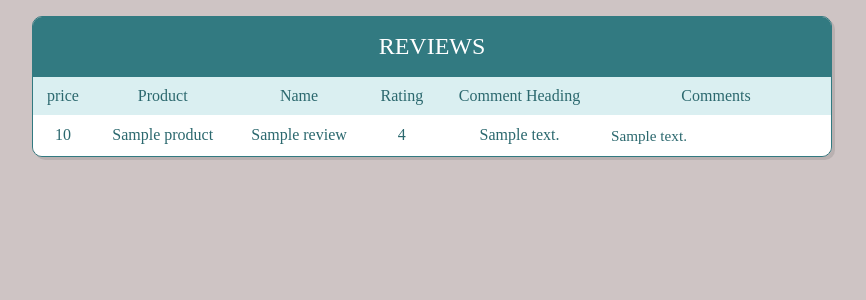
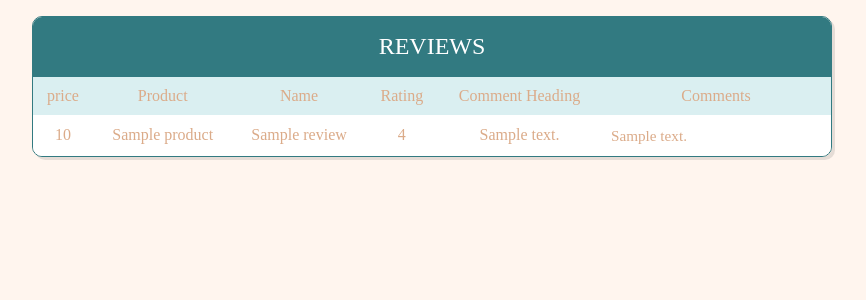
Before and after one commit to vennela2/product_review_scrapper, a Flask app: template templates/results.html in a window 1280 px wide. Shown: the top 300 px of the page, without its empty margins (208-1074 px from the left). Run offline with Flask 2, Linux system fonts and the light colour scheme; the template is opened without the code that fills it: most values are stand-ins (such as "Sample title", 1, 10 or a date in 2020); some libraries are stand-ins or nearby versions.

Commit message:
Update style.css

```diff
--- a/static/css/style.css
+++ b/static/css/style.css
@@ -1,5 +1,5 @@
 body {
-  background-color: #cec4c4  ;
+  background-color: #fff5ee  ;
 }
 body * {
   box-sizing: border-box;
@@ -34,7 +34,7 @@ table {
   width: 100%;
 }
 table td, table th {
-  color: #2b686e;
+  color: #dbab89;
   padding: 10px;
 }
 table td {
```
